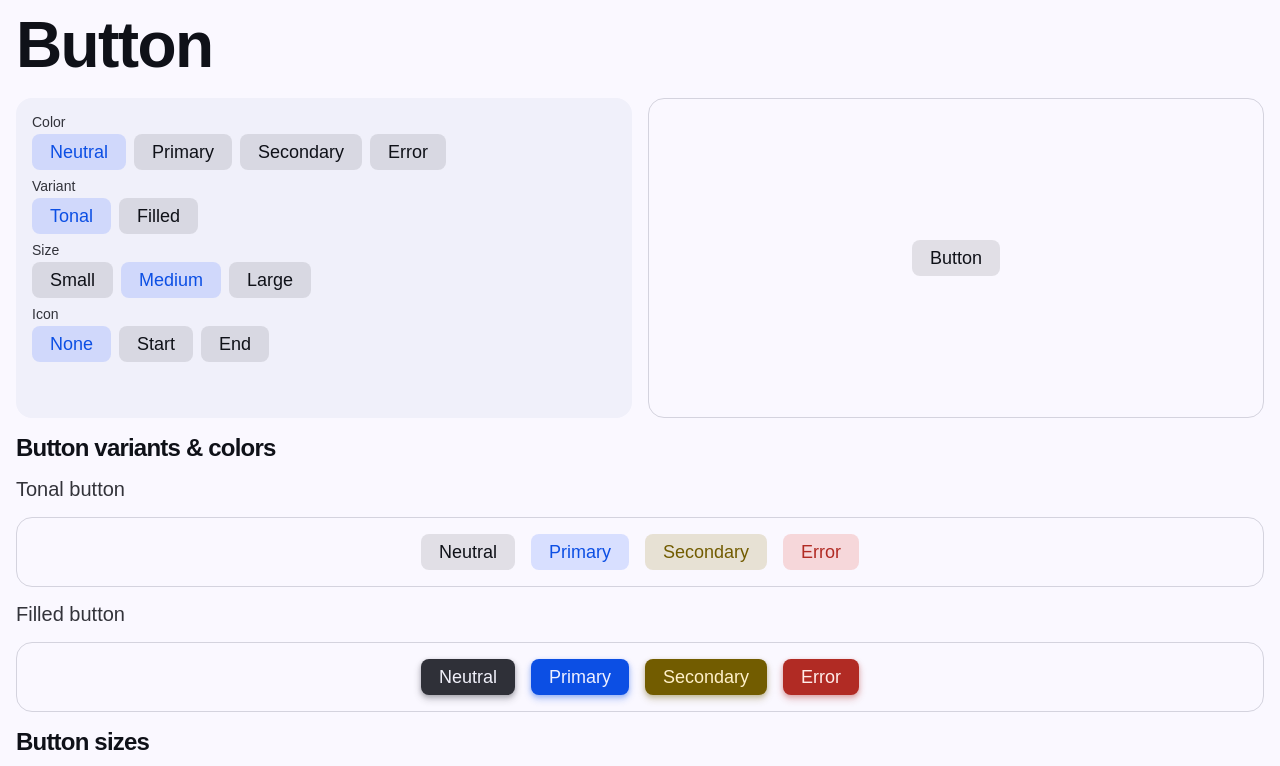
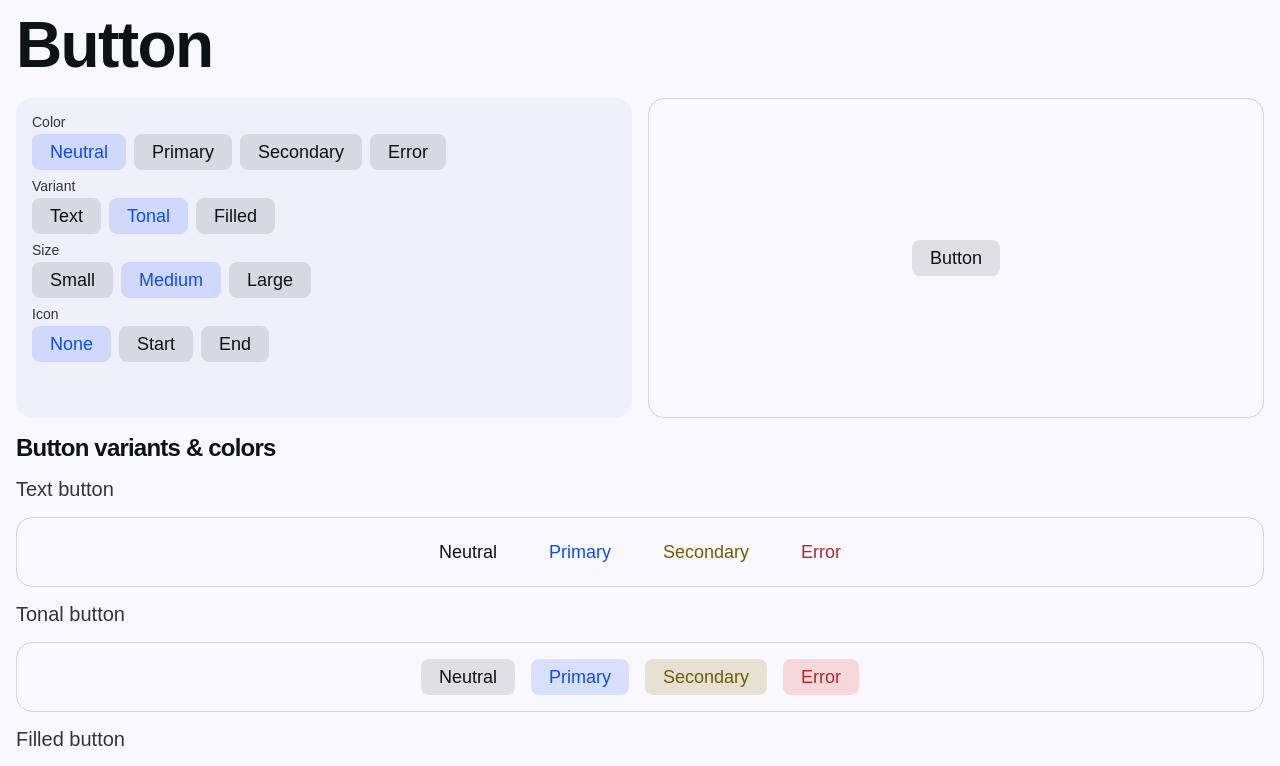
Before and after one commit to TheOmer77/omer-ui-old, a React (Vite) app: page / in a window 1280 px wide. Shown: the top 766 px of the page. Built offline with nearby package versions, Linux system fonts and the light colour scheme.

Commit message:
Add text button variant to button demo

```diff
--- a/demo/pages/ButtonDemo.tsx
+++ b/demo/pages/ButtonDemo.tsx
@@ -21,7 +21,7 @@ const buttonColors: ButtonColor[] = [
   ],
   buttonIconPositions: ButtonIconPosition[] = ['start', 'end'],
   buttonSizes: ButtonSize[] = ['small', 'medium', 'large'],
-  buttonVariants: ButtonVariant[] = ['tonal', 'filled'];
+  buttonVariants: ButtonVariant[] = ['text', 'tonal', 'filled'];
 
 const ButtonDemo = () => {
   const [color, setColor] = useState<ButtonColor>('neutral'),
```
